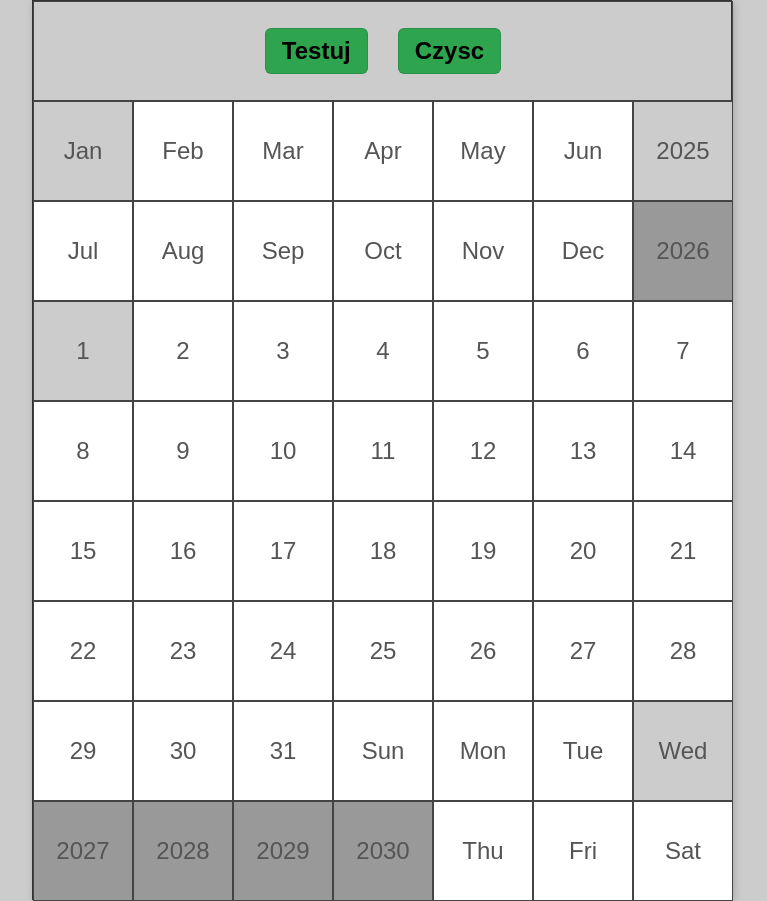
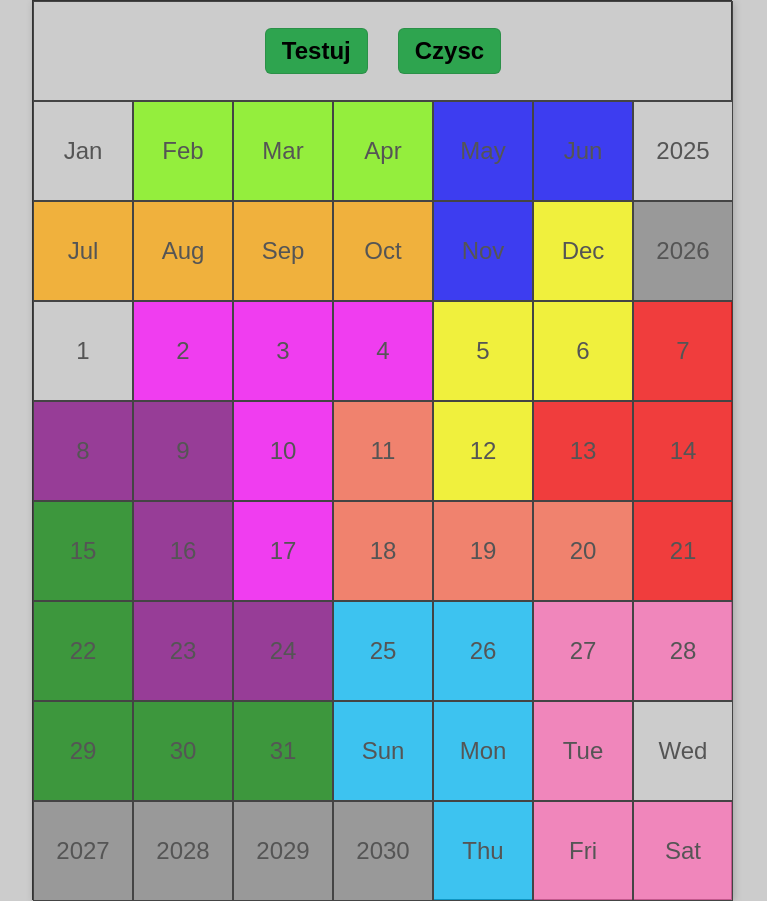
Before and after one commit to BogdanPasterak/puzzle, a plain HTML site: page index.html in a window 1280 px wide. Both pictures are taken after a click on the button "Testuj". Shown: the whole page, without its empty margins (258-1025 px from the left). Drawn offline with Linux system fonts and the light colour scheme.

Commit message:
bez L, 3 r e

```diff
--- a/script.js
+++ b/script.js
@@ -65,7 +65,7 @@ function generatePlansza() {
     // KONIEC ZMIANY
 
     // test nowej figury
-    // const testShape = { index: 3, konfig: 3, nazwa: 'C' };
+    // const testShape = { index: 1, konfig: 0, nazwa: 'r' };
     // rysujShape(testShape , 2);
 }
 
--- a/shapes.js
+++ b/shapes.js
@@ -1,4 +1,32 @@
 const Shapes = [
+    {
+        name: 'e',
+        rotations: [
+            [
+                [0, 0], [0, 1], [0, 2]
+            ],
+            [
+                [0, 0], [1, 0], [2, 0]
+            ]
+        ]
+    },
+    {
+        name: 'r',
+        rotations: [
+            [
+                [0, 0], [0, 1], [1, 0]
+            ],
+            [
+                [0, 0], [0, 1], [1, 1]
+            ],
+            [
+                [0, 0], [1, 0], [1, -1]
+            ],
+            [
+                [0, 0], [1, 0], [1, 1]
+            ]
+        ]
+    },
     {
         name: 'l',
         rotations: [
@@ -148,35 +176,35 @@ const Shapes = [
             ]
         ]
     },
-    {
-        name: 'L',
-        rotations: [
-            [
-                [0, 0], [0, 1], [0, 2], [0, 3], [1, 0]
-            ],
-            [
-                [0, 0], [1, 0], [2, 0], [3, 0], [3, 1]
-            ],
-            [
-                [0, 0], [1, 0], [1, -1], [1, -2], [1, -3]
-            ],
-            [
-                [0, 0], [0, 1], [1, 1], [2, 1], [3, 1]
-            ],
-            [
-                [0, 0], [0, 1], [0, 2], [0, 3], [1, 3]
-            ],
-            [
-                [0, 0], [1, 0], [2, 0], [3, 0], [3, -1]
-            ],
-            [
-                [0, 0], [1, 0], [1, 1], [1, 2], [1, 3]
-            ],
-            [
-                [0, 0], [1, 0], [2, 0], [3, 0], [0, 1]
-            ]
-        ]
-    },
+    // {
+    //     name: 'L',
+    //     rotations: [
+    //         [
+    //             [0, 0], [0, 1], [0, 2], [0, 3], [1, 0]
+    //         ],
+    //         [
+    //             [0, 0], [1, 0], [2, 0], [3, 0], [3, 1]
+    //         ],
+    //         [
+    //             [0, 0], [1, 0], [1, -1], [1, -2], [1, -3]
+    //         ],
+    //         [
+    //             [0, 0], [0, 1], [1, 1], [2, 1], [3, 1]
+    //         ],
+    //         [
+    //             [0, 0], [0, 1], [0, 2], [0, 3], [1, 3]
+    //         ],
+    //         [
+    //             [0, 0], [1, 0], [2, 0], [3, 0], [3, -1]
+    //         ],
+    //         [
+    //             [0, 0], [1, 0], [1, 1], [1, 2], [1, 3]
+    //         ],
+    //         [
+    //             [0, 0], [1, 0], [2, 0], [3, 0], [0, 1]
+    //         ]
+    //     ]
+    // },
     {
         name: 'Z',
         rotations: [
--- a/style.css
+++ b/style.css
@@ -76,11 +76,11 @@ body {
 .l { background-color: rgba(255, 99, 71, 0.7) }
 .i { background-color: rgba(255, 165, 0, 0.7) }
 .n { background-color: rgba(255, 255, 0, 0.7) }
-.N { background-color: rgba(124, 252, 0, 0.7) }
+.e { background-color: rgba(124, 252, 0, 0.7) }     /* po N */
 .R { background-color: rgba(0, 128, 0, 0.7) }
 .P { background-color: rgba(0, 191, 255, 0.7) }
-.L { background-color: rgba(0, 0, 255, 0.7) }
+.r { background-color: rgba(0, 0, 255, 0.7) }       /* po L */
 .Z { background-color: rgba(128, 0, 128, 0.7) }
 .T { background-color: rgba(255, 0, 255, 0.7) }
 .C { background-color: rgba(255, 105, 180, 0.7) }
-.t { background-color: rgba(255, 0, 0, 0.7) }
+.t { background-color: rgba(255, 0, 0, 0.7) }       /* po X */
```
